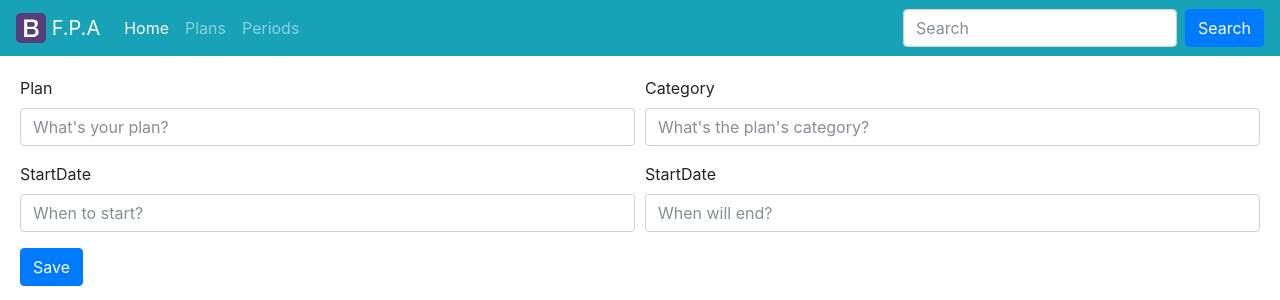
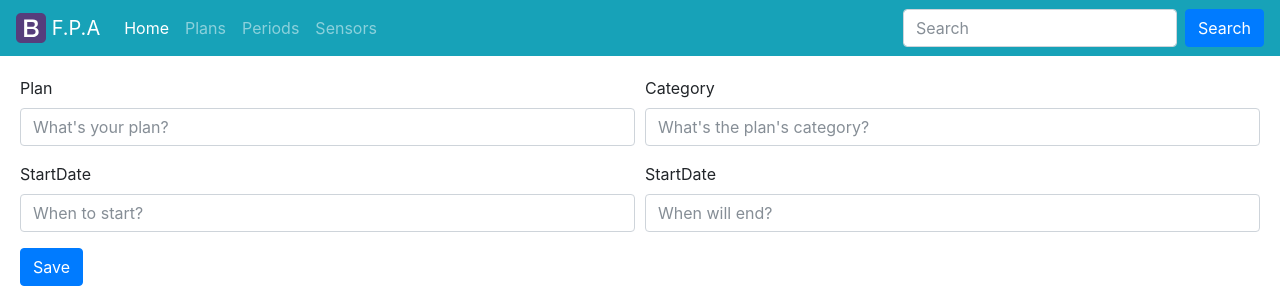
Before and after one commit to tenderghost/FlyPersonalAssistant, a Django app: page /plans/create/ in a window 1280 px wide. Shown: the top 300 px of the page. Run offline with Django 3.2, Linux system fonts and the light colour scheme; some libraries are stand-ins or nearby versions.

Commit message:
Add sensors server code

```diff
--- a/mysite/mysite/templates/base.html
+++ b/mysite/mysite/templates/base.html
@@ -30,6 +30,9 @@
             <li class="nav-item">
             <a class="nav-link" href="{% url 'periods:index' %}">Periods</a>
             </li>
+            <li class="nav-item">
+            <a class="nav-link" href="{% url 'sensors:index' %}">Sensors</a>
+            </li>
         </ul>
         </div>
         <!-- The search form -->
--- a/mysite/sensors/models.py
+++ b/mysite/sensors/models.py
@@ -4,6 +4,7 @@ from django.db import models
 class TemHem(models.Model):
     """
     A data contains temperature and humidity
+    Contains only original data
     """
     data_time = models.DateTimeField(auto_now=True)
     temperature = models.FloatField()
```
